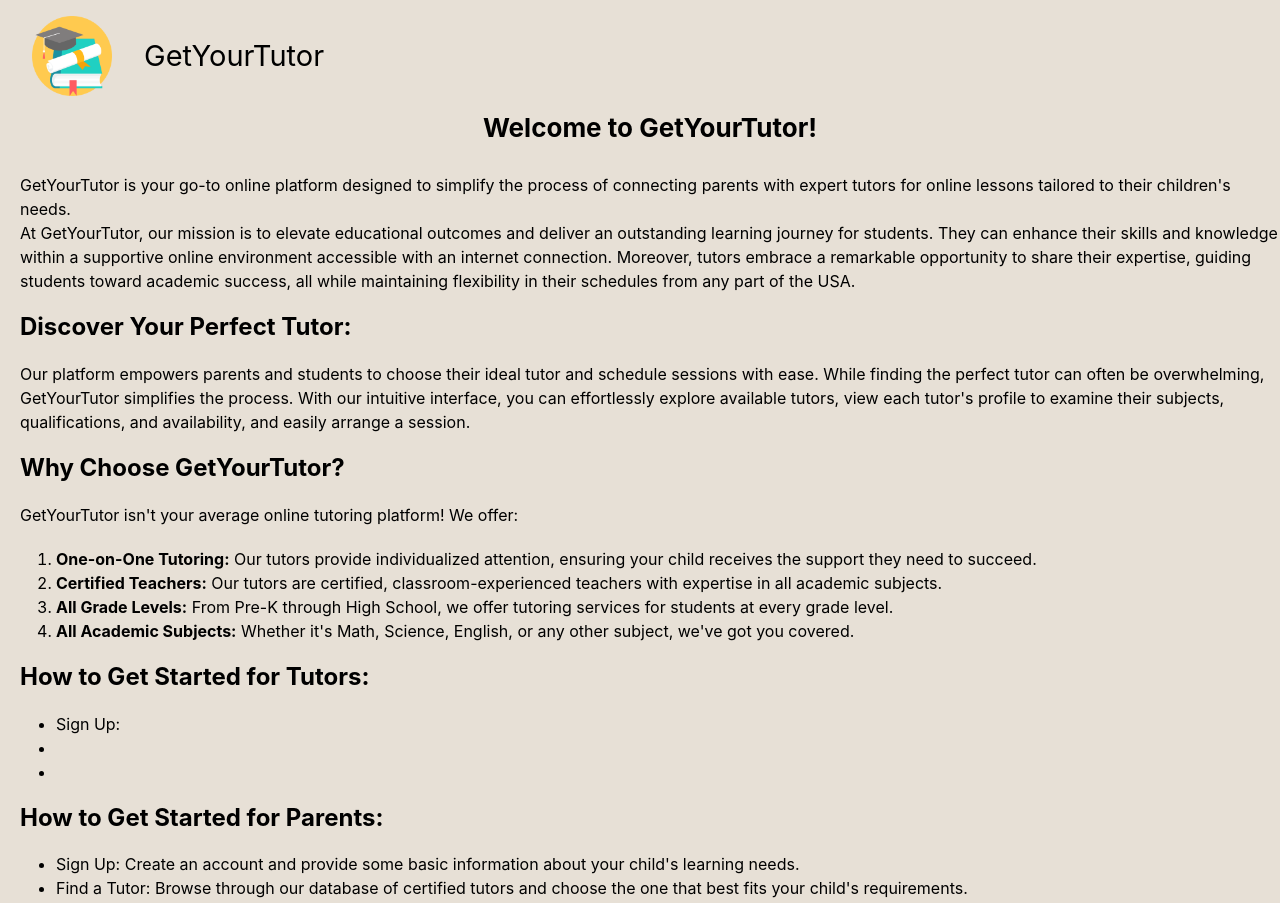
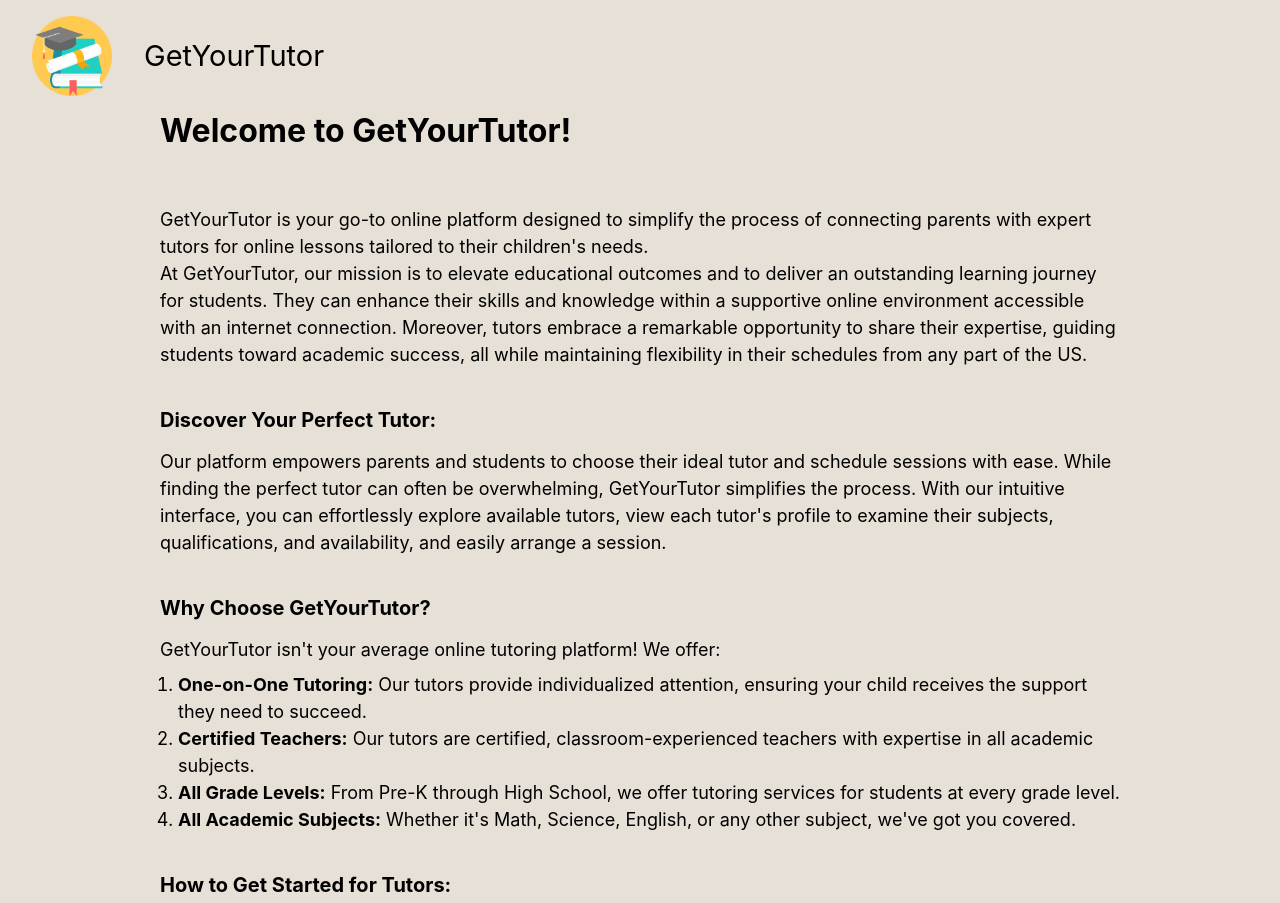
Before and after one commit to Code-the-Dream-School/ffprac-team2-front, a React (Vite) app: page /about in a window 1280 px wide. Shown: the top 903 px of the page. Built offline with nearby package versions, Linux system fonts and the light colour scheme.

Commit message:
Fix footer for smaller screens. Add link to API Documentation. Add About page.

```diff
--- a/src/components/Footer.tsx
+++ b/src/components/Footer.tsx
@@ -26,22 +26,25 @@ const Footer: React.FC<FooterProps> = ({ sizeHeader }) => {
         <Box as="footer" className="footer" {...headerStyles} width={'full'}>
             <Flex
                 justifyContent="space-between"
-                alignItems="center"
+                alignItems={{ base: 'left', sm: 'center' }}
                 direction={{ base: 'column-reverse', md: 'row' }}
                 padding={3}
             >
                 <Text
                     fontSize="sm"
-                    marginLeft={'10px'}
+                    marginLeft={{ base: '0px', sm: '10px' }}
                 >{`@ ${currentYear} All Rights Reserved`}</Text>
-                <Flex marginBottom={{ base: '4px', md: '0' }}>
+                <Flex
+                    marginBottom={{ base: '4px', md: '0' }}
+                    direction={{ base: 'column', sm: 'row' }}
+                >
                     <Link to="/about" style={linkStyle}>
                         About
                     </Link>
                     <Link to="/team" style={linkStyle}>
                         Our Team
                     </Link>
-                    <Link to="/api-docs" style={linkStyle}>
+                    <Link to="https://ffprac-team2-back.onrender.com/docs" style={linkStyle} target="_blank" rel="noopener noreferrer">
                         API Documentation
                     </Link>
                 </Flex>
--- a/src/pages/AboutPage.tsx
+++ b/src/pages/AboutPage.tsx
@@ -5,55 +5,56 @@ import { Box, Heading, Text, UnorderedList, OrderedList, ListItem } from '@chakr
 const AboutPage: React.FC = () => {
 
     return (
-        <Box fontSize="16px" marginLeft="20px">
-            <Heading as="h1" textAlign={"center"} fontSize={"26px"}>Welcome to GetYourTutor!</Heading>
-            <Text marginTop="30px">
+        <Box fontSize={{ base: "16px", lg: "18px" }} marginLeft={{ base: "1rem", lg: "10rem" }} marginRight={{ base: "1rem", lg: "10rem" }} marginBottom="2rem">
+            <Heading as="h1" fontSize={{ base: "24px", lg: "32px" }}>Welcome to GetYourTutor!</Heading>
+            <Text marginTop={{ base: '1.5rem', lg: '3.5rem' }}>
                 GetYourTutor is your go-to online platform designed to simplify the process of connecting parents with expert tutors for online
                 lessons tailored to their children's needs. <br />
-                At GetYourTutor, our mission is to elevate educational outcomes and deliver an outstanding learning journey for students.
+                At GetYourTutor, our mission is to elevate educational outcomes and to deliver an outstanding learning journey for students.
                 They can enhance their skills and knowledge within a supportive online environment accessible with an internet connection.
-                Moreover, tutors embrace a remarkable opportunity to share their expertise, guiding students toward academic success, all while maintaining flexibility in their schedules from any part of the USA.
+                Moreover, tutors embrace a remarkable opportunity to share their expertise, guiding students toward academic success, all while maintaining flexibility in their schedules from any part of the US.
             </Text>
-            <Heading as="h3" marginTop="20px" fontSize={"24px"}>Discover Your Perfect Tutor:</Heading>
-            <Text marginTop="20px">
-            Our platform empowers parents and students to choose their ideal tutor and schedule sessions with ease.
-            While finding the perfect tutor can often be overwhelming, GetYourTutor simplifies the process.
-            With our intuitive interface, you can effortlessly explore available tutors, view each tutor's profile to examine their subjects, qualifications, and availability, and easily arrange a session.
+            <Heading as="h3" marginTop={{ base: '1.25rem', lg: '2.5rem' }} fontSize={{ base: "18px", lg: "20px" }}>Discover Your Perfect Tutor:</Heading>
+            <Text marginTop={{ base: '0.5rem', lg: '1rem' }}>
+                Our platform empowers parents and students to choose their ideal tutor and schedule sessions with ease.
+                While finding the perfect tutor can often be overwhelming, GetYourTutor simplifies the process.
+                With our intuitive interface, you can effortlessly explore available tutors, view each tutor's profile to examine their subjects, qualifications, and availability, and easily arrange a session.
 
             </Text>
-            <Heading as="h3" fontSize={"24px"} marginTop="20px">Why Choose GetYourTutor?</Heading>
-            <Text marginTop="20px">
+            <Heading as="h3" fontSize={{ base: "18px", lg: "20px" }} marginTop={{ base: '1.25rem', lg: '2.5rem' }}>Why Choose GetYourTutor?</Heading>
+            <Text marginTop={{ base: '0.5rem', lg: '1rem' }}>
                 GetYourTutor isn't your average online tutoring platform! We offer:
             </Text>
-            <OrderedList marginTop="20px">
-                <ListItem  marginLeft={"20px"}>
+            <OrderedList marginTop={{ base: '0.25rem', lg: '0.5rem' }}>
+                <ListItem >
                     <strong>One-on-One Tutoring:</strong> Our tutors provide individualized attention, ensuring your child receives the support they need to succeed.
                 </ListItem>
-                <ListItem  marginLeft={"20px"}>
+                <ListItem>
                     <strong>Certified Teachers:</strong> Our tutors are certified, classroom-experienced teachers with expertise in all academic subjects.
                 </ListItem>
-                <ListItem  marginLeft={"20px"}>
+                <ListItem >
                     <strong>All Grade Levels:</strong> From Pre-K through High School, we offer tutoring services for students at every grade level.
                 </ListItem>
-                <ListItem  marginLeft={"20px"}>
+                <ListItem>
                     <strong>All Academic Subjects:</strong> Whether it's Math, Science, English, or any other subject, we've got you covered.
                 </ListItem>
             </OrderedList>
-            <Heading as="h3" fontSize={"24px"} marginTop="20px">How to Get Started for Tutors: </Heading>
-            <UnorderedList marginTop="20px">
-                <ListItem  marginLeft={"20px"}>Sign Up: </ListItem>
-                <ListItem  marginLeft={"20px"}></ListItem>
-                <ListItem marginLeft={"20px"}></ListItem>
+            <Heading as="h3" fontSize={{ base: "18px", lg: "20px" }} marginTop={{ base: '1.25rem', lg: '2.5rem' }}>How to Get Started for Tutors: </Heading>
+            <UnorderedList marginTop={{ base: '0.5rem', lg: '1rem' }}>
+                <ListItem >Sign Up: Register as a tutor on our platform by providing your email.</ListItem>
+                <ListItem>Complete Your Profile: Fill out your profile with information about your qualifications, expertise, and availability.</ListItem>
+                <ListItem>That's it: Get connected with parents regarding their children's educational needs.
+                    Your profile will appear on our search dashboard, making it easy for parents to discover and connect with you.</ListItem>
             </UnorderedList>
 
-            <Heading as="h3" fontSize={"24px"} marginTop="20px">How to Get Started for Parents: </Heading>
-            <UnorderedList marginTop="20px">
-                <ListItem  marginLeft={"20px"}>Sign Up: Create an account and provide some basic information about your child's learning needs.</ListItem>
-                <ListItem  marginLeft={"20px"}>Find a Tutor: Browse through our database of certified tutors and choose the one that best fits your child's requirements.</ListItem>
-                <ListItem  marginLeft={"20px"}>Contact the Tutor: Send an email to the tutor to schedule a tutoring session at a time that works for you and your child.</ListItem>
-                <ListItem  marginLeft={"20px"}>Start Learning: Join the session and watch your child's confidence and skills grow with personalized tutoring from GetYourTutor!</ListItem>
+            <Heading as="h3" fontSize={{ base: "18px", lg: "20px" }} marginTop={{ base: '1.25rem', lg: '2.5rem' }}>How to Get Started for Parents: </Heading>
+            <UnorderedList marginTop={{ base: '0.5rem', lg: '1rem' }}>
+                <ListItem>Sign Up: Create an account and provide some basic information about your child's learning needs.</ListItem>
+                <ListItem>Find a Tutor: Browse through our database of certified tutors and choose the one that best fits your child's requirements.</ListItem>
+                <ListItem>Contact the Tutor: Send an email to the tutor to schedule a tutoring session at a time that works for you and your child.</ListItem>
+                <ListItem>Start Learning: Join the session and watch your child's confidence and skills grow with personalized tutoring from GetYourTutor!</ListItem>
             </UnorderedList>
-            <Text marginTop="20px">
+            <Text marginTop={{ base: '1.25rem', lg: '2.5rem' }}>
                 <strong>Embark on your journey to academic success with GetYourTutor!</strong>
                 <br />
                 Whether you're a parent seeking the perfect tutor for your child or a tutor looking to share your expertise, our platform has everything you need to succeed.
```
